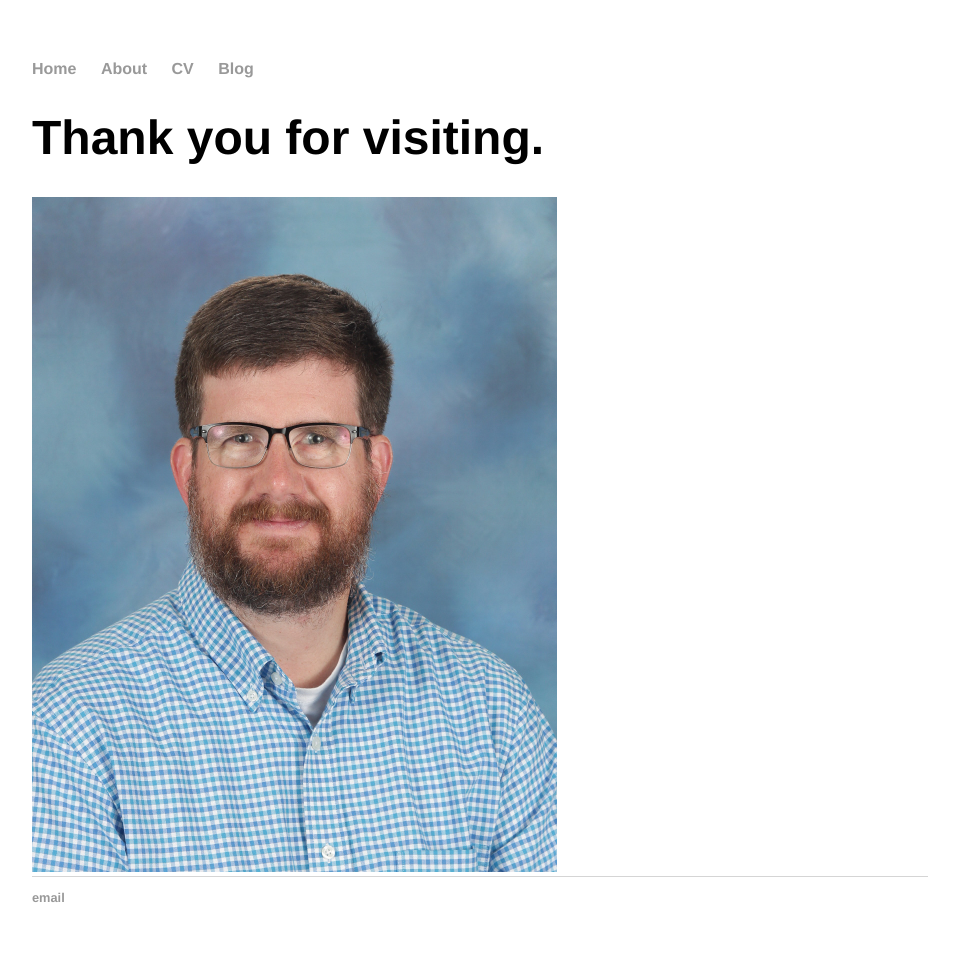
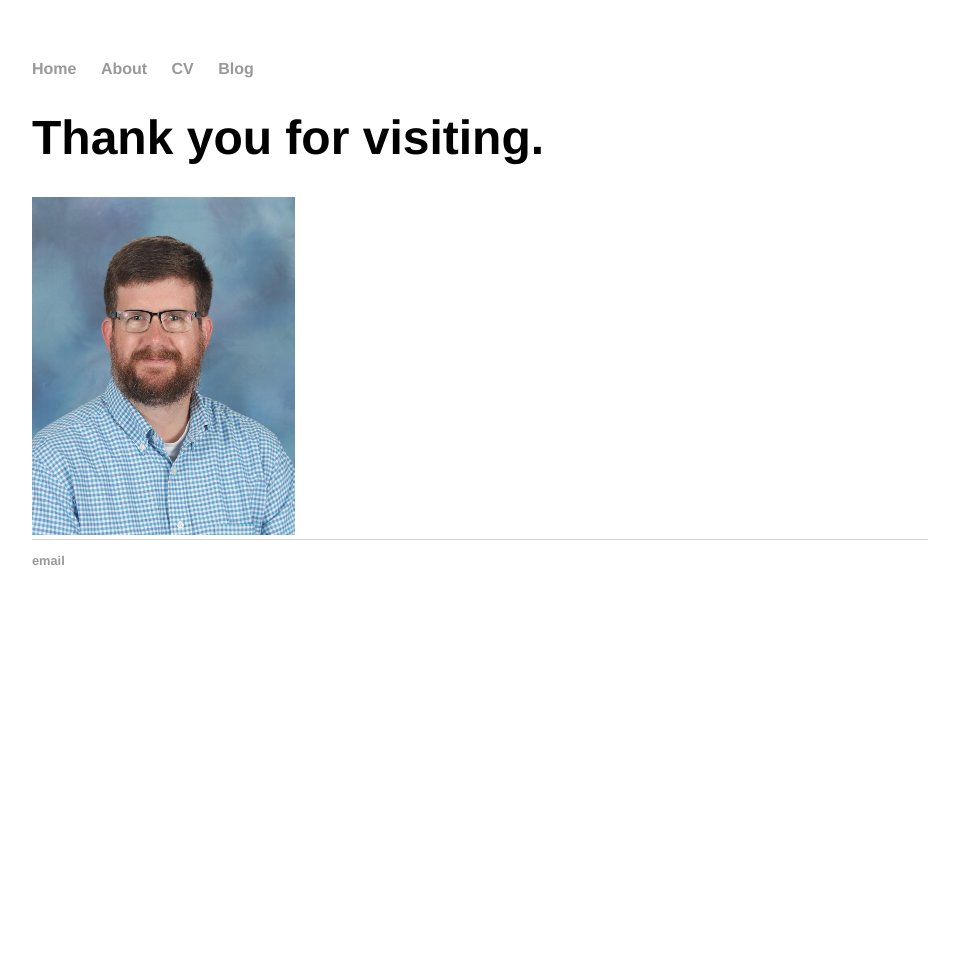
Before and after one commit to stephenhillphd/stephenhillphd.github.io, a Jekyll site: the page built from index.html, in a window 1280 px wide. Shown: the whole page, without its empty margins (160-1119 px from the left). Built offline with Jekyll 4.4.1, drawn with Linux system fonts in a browser that asks for light colours; after the commit the page ends 900 px from its top, so only the background shows below that.

Commit message:
More image size adjustment

```diff
--- a/index.html
+++ b/index.html
@@ -4,5 +4,5 @@ title: Dr. Stephen Hill
 ---
 <div class="blurb">
 	<h1>Thank you for visiting.</h1>
-	<img src="HillStephen27.JPG" alt="Hill Photo" width="525" height="675">
+	<img src="HillStephen27.JPG" alt="Hill Photo" width="262.5" height="337.5">
 </div><!-- /.blurb -->
```
